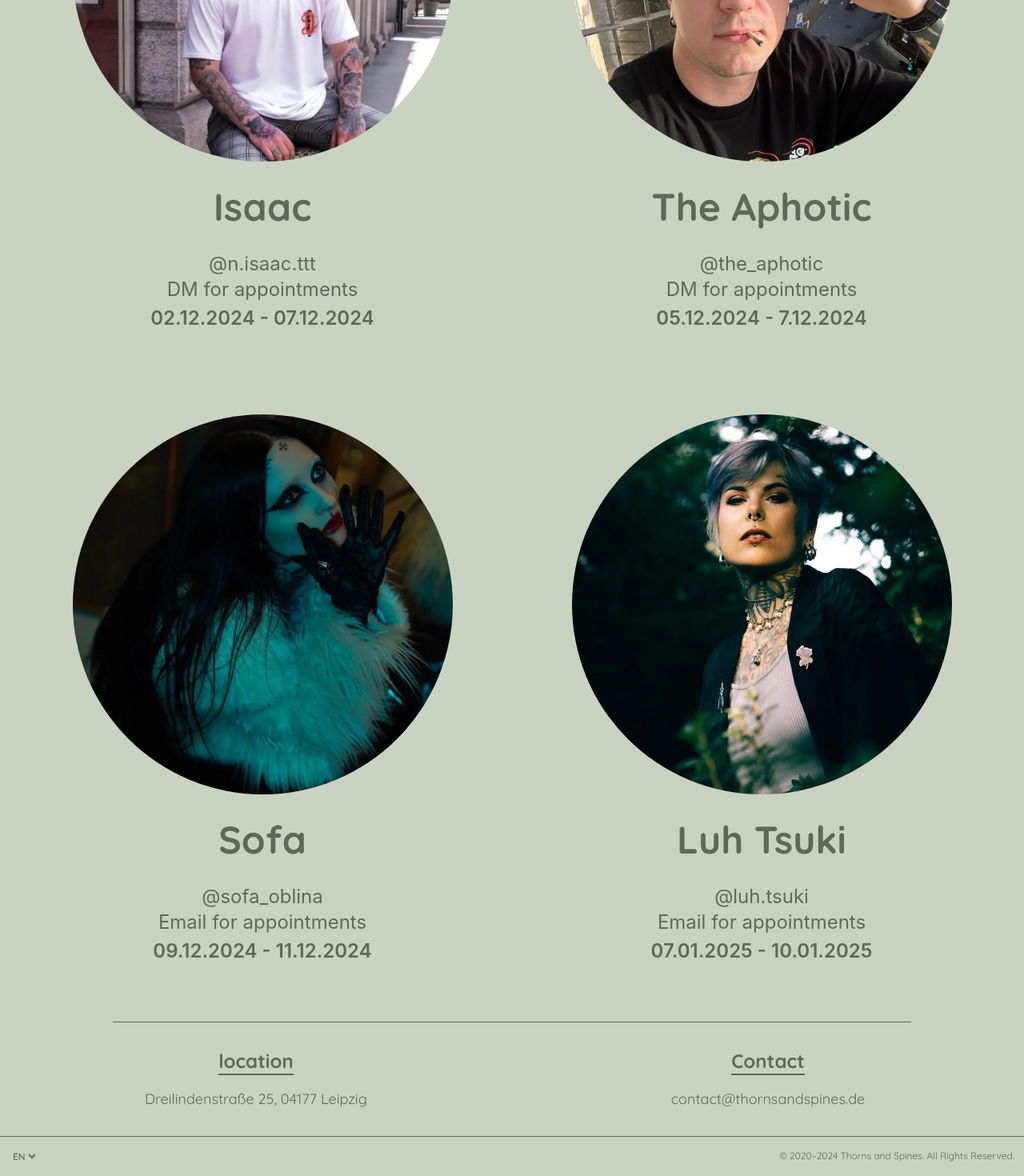
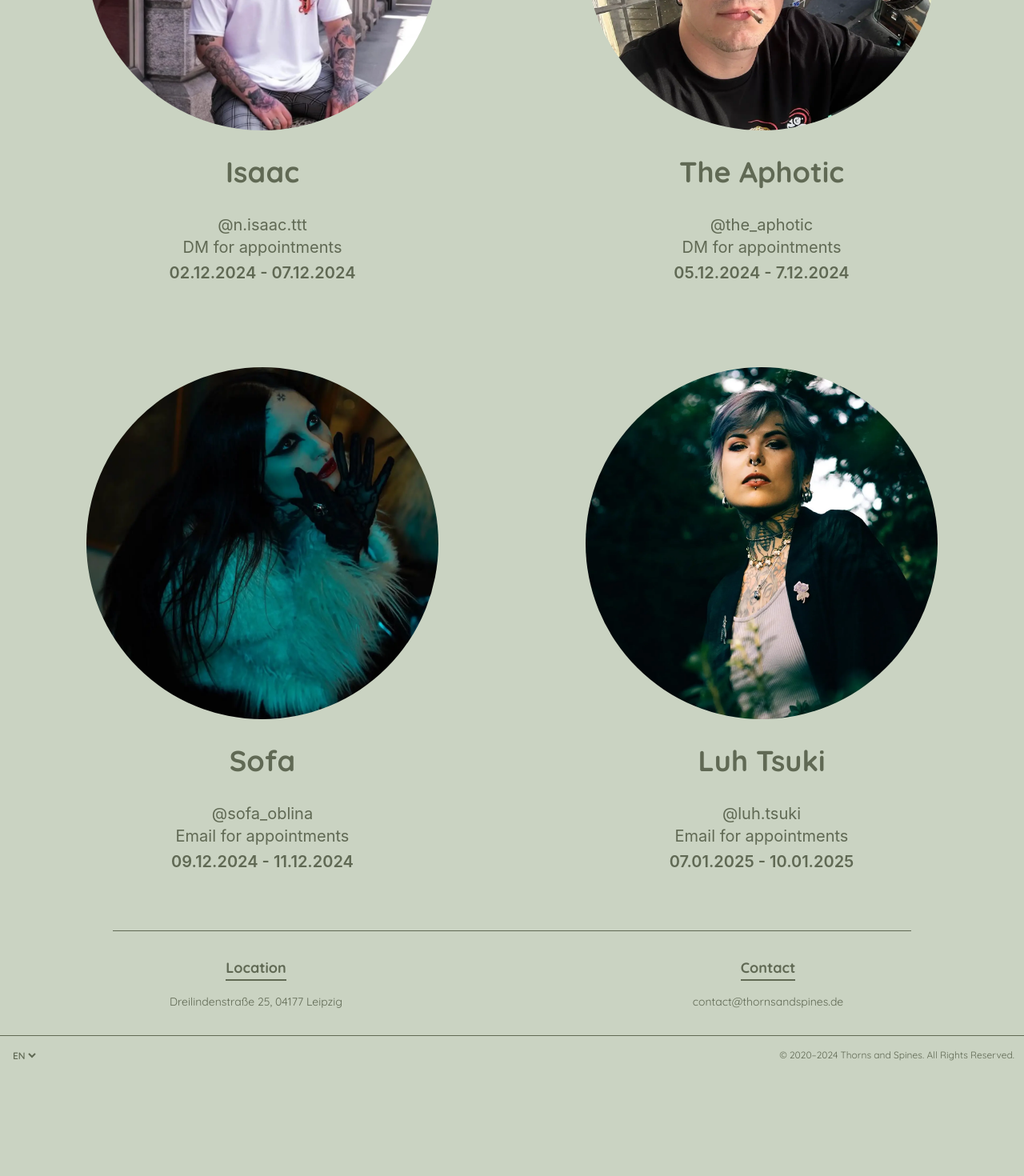
Before and after one commit to Cmbs86/Thorns-and-Spines-page, a React (Vite) app: page /upcoming-guests in a window 1280 px wide. Shown: the part 513-1983 px from the top of the page at 80% size. After the commit the page ends 1857 px from the top, so only its background shows below. Built offline with nearby package versions, Linux system fonts and the light colour scheme.

Commit message:
change font sizes && fix links for dm appointments && welcome message capital letters && change artists pic photo sizes

```diff
--- a/src/components/ArtistCard.tsx
+++ b/src/components/ArtistCard.tsx
@@ -28,31 +28,31 @@ const ArtistCard: React.FC<ArtistProps> = ({
           src={img}
           alt={alt}
           title={title}
-          className="rounded-full w-[280px] h-[280px] sm:w-[320px] sm:h-[320px] lg:w-[450px] lg:h-[450px] xl:w-[475px] xl:h-[475px] object-cover mx-auto"
+          className="rounded-full w-[280px] h-[280px] sm:w-[320px] sm:h-[320px] lg:w-[380px] lg:h-[380px] xl:w-[440px] xl:h-[440px] object-cover mx-auto"
         />
         <div className="mt-8">
           <div className="text-center ">
-            <h3 className="mb-8 text-3xl sm:text-4xl lg:text-5xl font-bold font-sans text-tns-ebony">
+            <h3 className="mb-8 text-2xl sm:text-3xl lg:text-4xl font-bold font-sans text-tns-ebony">
               {artist}
             </h3>
           </div>
           <a
             href={link}
-            className="block text-lg sm:text-xl lg:text-2xl text-tns-ebony"
+            className="block text-base sm:text-lg lg:text-xl text-tns-ebony"
             target="_blank"
           >
             <span className="underline-animation">{socialMedia}</span>
           </a>
           <a
             href={booking}
-            className="mt-2 text-lg sm:text-xl  lg:text-2xl text-tns-ebony "
+            className="mt-2 text-base sm:text-lg  lg:text-xl text-tns-ebony "
             rel="noopener noreferrer"
             target="_blank"
           >
             <span className="underline-animation-right">{bookingText}</span>
           </a>
         </div>
-        <p className="mt-1 text-lg sm:text-xl font-semibold lg:text-2xl text-tns-ebony">{dates}</p>
+        <p className="mt-1 text-base sm:text-lg font-semibold lg:text-xl text-tns-ebony">{dates}</p>
       </div>
     </>
   );
--- a/src/components/Footer.tsx
+++ b/src/components/Footer.tsx
@@ -10,21 +10,21 @@ const Footer = () => {
       <div className=" font-sans text-xl flex flex-wrap w-full py-8 md:max-w-[1600px] gap-4 md:gap-0  mx-auto justify-center  h-full  text-tns-ebony">
         <div className=" flex flex-col flex-wrap w-1/2 gap-4  justify-center items-center  ">
           <div className="flex items-start">
-            <h3 className="text-xl md:text-2xl font-bold border-b-2 border-tns-ebony ">
+            <h3 className="text-base md:text-lg font-bold border-b-2 border-tns-ebony ">
               {t("location")}
             </h3>
           </div>
-          <div className="flex text-center  text-sm md:text-lg ">
+          <div className="flex text-center  text-xs md:text-sm ">
             <p>Dreilindenstraße 25, 04177 Leipzig</p>
           </div>
         </div>
         <div className=" flex flex-col w-1/2 flex-wrap gap-4  justify-center items-center  ">
           <div className="flex items-start">
-            <h3 className="text-xl md:text-2xl font-bold border-b-2 border-tns-ebony ">
+            <h3 className="text-base md:text-lg font-bold border-b-2 border-tns-ebony ">
               {t("contact")}
             </h3>
           </div>
-          <div className="flex text-center text-sm md:text-lg break-all ">
+          <div className="flex text-center text-xs md:text-sm break-all ">
             <p>contact@thornsandspines.de</p>
           </div>
         </div>
--- a/src/components/NavDesktop.tsx
+++ b/src/components/NavDesktop.tsx
@@ -11,7 +11,7 @@ const NavDesktop = () => {
             <a
 
               href={href}
-              className="items-center gap-1 text-tns-ebony hover:text-tns-ash-gray/90  transition-all text-2xl font-bold"
+              className="items-center gap-1 text-tns-ebony hover:text-tns-ash-gray/90  transition-all text-xl font-bold"
             >
               {/* <Icon /> */}
               {title}
--- a/src/components/NavMobile.tsx
+++ b/src/components/NavMobile.tsx
@@ -66,7 +66,7 @@ const NavMobile = () => {
                       href={route.href}
                     >
                       {/* fix media queries of the link/routes */}
-                      <span className="flex text-2xl md:text-3xl mb-10 font-bold text-tns-ebony">
+                      <span className="flex text-xl md:text-2xl mb-10 font-bold text-tns-ebony">
                         {route.title}
                       </span>
                       {/* <Icon className="text-xl" /> */}
--- a/src/locales/de/translation.json
+++ b/src/locales/de/translation.json
@@ -13,7 +13,7 @@
   "guest_artists": "Gäste",
   "store": "Store",
   "location": "Standort",
-  "welcome": "Willkommen bei Thorns & Spines",
+  "welcome": "WILLKOMMEN BEI THORNS & SPINES",
   "our_address": "Unsere Adresse:",
   "contact_us": "Kontakt",
   "first_name": "Vorname",
--- a/src/locales/en/translation.json
+++ b/src/locales/en/translation.json
@@ -12,8 +12,8 @@
   "contact": "Contact",
   "guest_artists": "Guest Artists",
   "store": "Store",
-  "location": "location",
-  "welcome": "Welcome to Thorns & Spines",
+  "location": "Location",
+  "welcome": "WELCOME TO THORNS & SPINES",
   "our_address": "Our Address:",
   "contact_us": "Contact",
   "first_name": "First Name",
--- a/src/pages/Artists.tsx
+++ b/src/pages/Artists.tsx
@@ -38,7 +38,7 @@ const Artists = () => {
           </div>
 
           {/* Wrapper for cards */}
-          <div className="max-w-[1600px] mx-auto flex flex-col md:flex-row flex-wrap justify-around 2xl:justify-between gap-y-10  ">
+          <div className="max-w-[1500px] mx-auto flex flex-col md:flex-row flex-wrap justify-around 2xl:justify-between gap-y-10  ">
             <ArtistCard
               img={tiago}
               alt={"Tiago's photo"}
@@ -46,7 +46,7 @@ const Artists = () => {
               artist={"Tiago"}
               link={"https://www.instagram.com/tiagoborgestattoos/"}
               socialMedia={"@tiagoborgestattoos"}
-              booking={"https://www.instagram.com/direct/t/108115133917761"}
+              booking={"https://www.instagram.com/tiagoborgestattoos/"}
               bookingText={t("dm_appointments")}
               dates=""
             />
@@ -58,7 +58,7 @@ const Artists = () => {
               artist={"Daniela"}
               link={"https://www.instagram.com/danielaspielberger/"}
               socialMedia={"@danielaspielberger"}
-              booking={"https://www.instagram.com/direct/t/113920086666340"}
+              booking={"https://www.instagram.com/danielaspielberger/"}
               bookingText={t("booking_closed")}
               dates=""
             />
@@ -70,7 +70,7 @@ const Artists = () => {
               artist={"Basti"}
               link={"https://www.instagram.com/bastidegroot/"}
               socialMedia={"@bastidegroot"}
-              booking={"https://www.instagram.com/direct/t/108656357198639"}
+              booking={"https://www.instagram.com/bastidegroot/"}
               bookingText={t("dm_appointments")}
               dates=""
             />
@@ -94,7 +94,7 @@ const Artists = () => {
               artist={"Gabriela Gaedke"}
               link={"https://www.instagram.com/thunderthestorm/"}
               socialMedia={"@thunderthestorm"}
-              booking={"https://www.instagram.com/direct/t/104702077804895"}
+              booking={"https://www.instagram.com/thunderthestorm/"}
               bookingText={t("dm_appointments")}
               dates=""
             />
--- a/src/pages/Contact.tsx
+++ b/src/pages/Contact.tsx
@@ -53,7 +53,7 @@ const Contact = () => {
                   </h3>
                 </div>
                 {/* change mb-10 here for more if needed and check animated separator on media queries */}
-                <h1 className="mb-12 text-3xl md:text-4xl lg:text-5xl xl:text-6xl">
+                <h1 className="mb-12 text-3xl md:text-4xl lg:text-5xl ">
                   Dreilindenstraße 25,
                   <span className="block mt-1">04177</span>
                   <span className="block mt-1">Leipzig</span>
@@ -70,13 +70,13 @@ const Contact = () => {
           >
             <div className="flex flex-wrap  text-tns-ebony lg:w-[750px] lg:h-[500px]    ">
               <div className="w-full text-center">
-                <h1 className="text-3xl md:text-4xl lg:text-6xl text-center  font-sans font-bold mb-10 lg:mb-0 mt-5">
+                <h1 className="text-3xl md:text-4xl lg:text-5xl text-center  font-sans font-bold mb-10 lg:mb-0 mt-5">
                   {t("contact_us")}
                 </h1>
               </div>
               {/* create little text this section */}
               <div className="">
-                <p className="lg:text-xl py-2 pl-1 text-center lg:text-start font-sans font-bold">
+                <p className="sm:text-base md:text-lg lg:text-xl py-2 pl-1 text-center lg:text-start font-sans font-bold">
                   {t("contact_us_message")}
                 </p>
               </div>
--- a/src/pages/Store.tsx
+++ b/src/pages/Store.tsx
@@ -29,7 +29,7 @@ const Store = () => {
       </div>
 
       <div className="2xl:p-8 flex justify-center">
-        <p className="sm:text-md md:text-lg lg:text-2xl  text-center text-tns-ebony font-sans font-bold max-w-lg">
+        <p className="sm:text-base md:text-lg lg:text-xl  text-center text-tns-ebony font-sans font-bold max-w-lg">
           {t("store_text")}
         </p>
       </div>
@@ -38,7 +38,7 @@ const Store = () => {
         href="https://thornsandspines.bigcartel.com/"
         target="_blank"
         rel="noopener noreferrer"
-        className="text-center px-6 py-3 bg-tns-ebony text-tns-mint-cream font-medium sm:text-md md:text-lg lg:text-2xl shadow-md"
+        className="text-center px-6 py-3 bg-tns-ebony text-tns-mint-cream font-medium sm:text-base md:text-lg lg:text-xl shadow-md"
         whileHover={{ scale: 1.1 }}
         whileTap={{ scale: 0.95 }}
       >
@@ -46,8 +46,8 @@ const Store = () => {
       </motion.a>
     </div>
 
+  </main>
     <AnimatedSeparator />
-  </main>
 </ContentLayout>
 
     </>
--- a/src/pages/UpcomingGuests.tsx
+++ b/src/pages/UpcomingGuests.tsx
@@ -33,7 +33,7 @@ const UpcomingGuests = () => {
           </div>
 
           {/* Wrapper for cards */}
-          <div className="max-w-[1600px] mx-auto flex flex-col md:flex-row flex-wrap justify-around 2xl:justify-between gap-y-10  ">
+          <div className="max-w-[1500px] mx-auto flex flex-col md:flex-row flex-wrap justify-around 2xl:justify-between gap-y-10  ">
             <ArtistCard
               img={NIsaac}
               alt={"n.isaac's photo"}
@@ -41,7 +41,7 @@ const UpcomingGuests = () => {
               artist={"Isaac"}
               link={"https://www.instagram.com/n.isaac.ttt/"}
               socialMedia={"@n.isaac.ttt"}
-              booking={"https://www.instagram.com/direct/t/100551108013622"}
+              booking={"https://www.instagram.com/n.isaac.ttt/"}
               bookingText={t("dm_appointments")}
               dates="02.12.2024 - 07.12.2024"
             />
@@ -53,7 +53,7 @@ const UpcomingGuests = () => {
               artist={"The Aphotic"}
               link={"https://www.instagram.com/the_aphotic/"}
               socialMedia={"@the_aphotic"}
-              booking={"https://www.instagram.com/direct/t/108136683920422"}
+              booking={"https://www.instagram.com/the_aphotic/"}
               bookingText={t("dm_appointments")}
               dates="05.12.2024 - 7.12.2024"
             />
--- a/src/routes.ts
+++ b/src/routes.ts
@@ -30,11 +30,6 @@ export const useRoutes = ():Route[] => {
       // Icon: IoPricetagsOutline,
     },
     {
-      title: t('contact'),
-      href: "/contact",
-      // Icon: PiChatCircleBold,
-    },
-    {
       title: t('guest_artists'),
       href: "/upcoming-guests",
       // Icon: PiChatCircleBold,
@@ -44,5 +39,10 @@ export const useRoutes = ():Route[] => {
       href: "/store",
       // Icon: PiChatCircleBold,
     },
+    {
+      title: t('contact'),
+      href: "/contact",
+      // Icon: PiChatCircleBold,
+    },
   ];
 };
```
